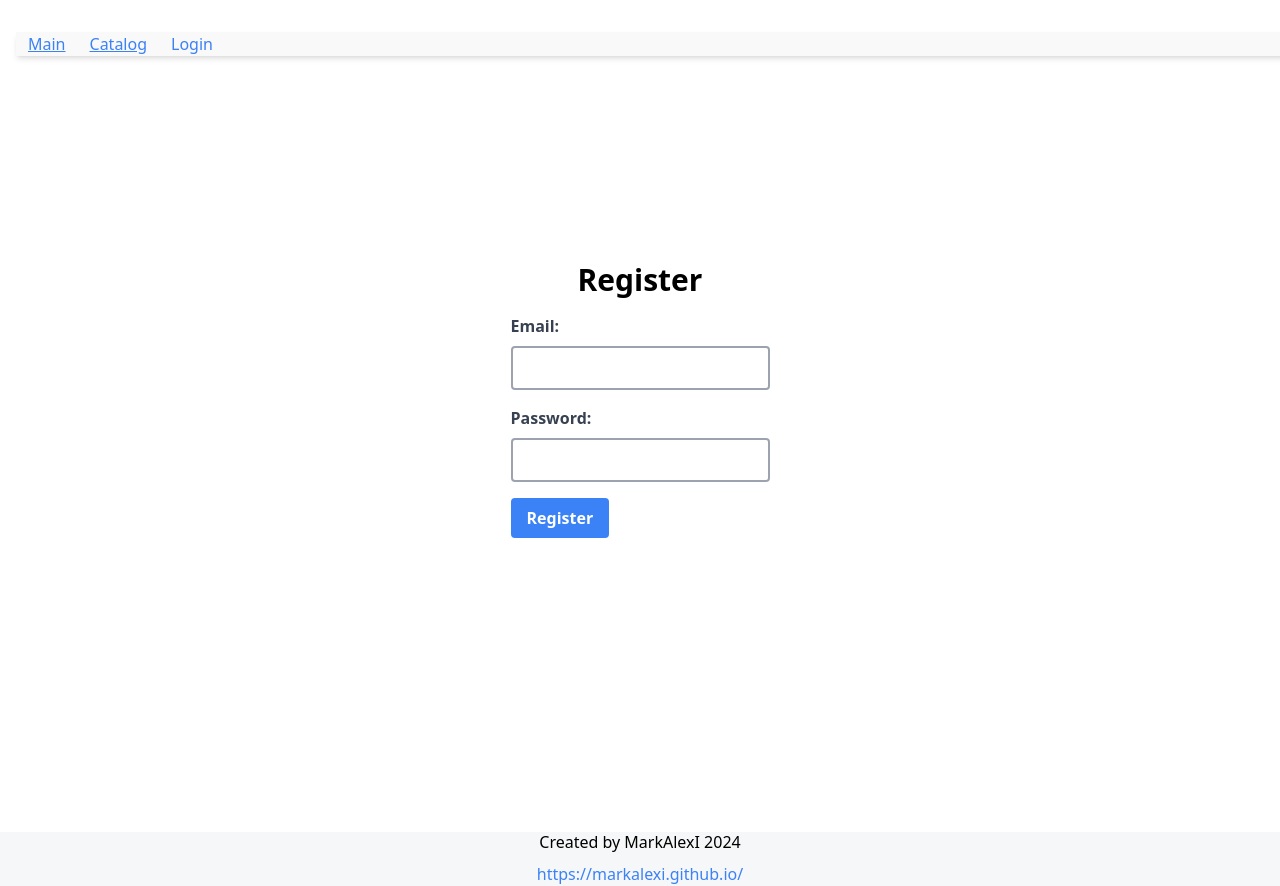
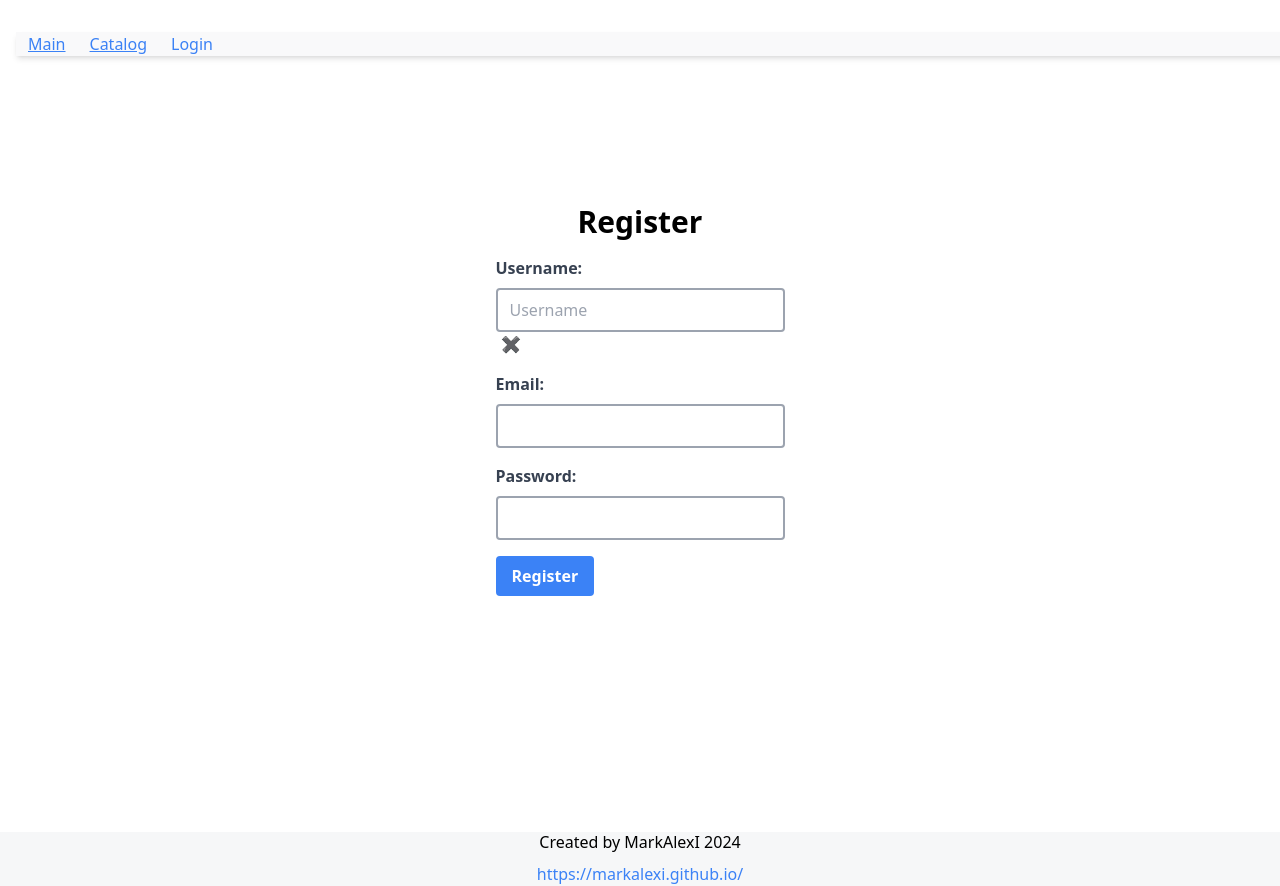
Before and after one commit to MarkAlexI/libraryOnNuxtWithPostgresQL, a Nuxt app: page /register in a window 1280 px wide. Built offline with nearby package versions, Linux system fonts and the light colour scheme.

Commit message:
Minor edits added.

```diff
--- a/layouts/default.vue
+++ b/layouts/default.vue
@@ -1,5 +1,3 @@
-<script lang="ts" setup></script>
-
 <template>
   <div>
     <nav
@@ -7,17 +5,19 @@
     >
       <ul class="flex">
         <li class="mr-6 ml-3">
-          <a href="/" class="text-blue-500 hover:text-gray-800 underline"
-            >Main</a
+          <NuxtLink to="/" class="text-blue-500 hover:text-gray-800 underline"
+            >Main</NuxtLink
           >
         </li>
         <li class="mr-6">
-          <a href="/catalog" class="text-blue-500 hover:text-gray-800 underline"
-            >Catalog</a
+          <NuxtLink to="/catalog" class="text-blue-500 hover:text-gray-800 underline"
+            >Catalog</NuxtLink
           >
         </li>
         <li>
-          <a href="/login" class="text-blue-500 hover:underline">Login</a>
+          <NuxtLink to="/login" class="text-blue-500 hover:underline"
+            >Login</NuxtLink
+          >
         </li>
       </ul>
     </nav>
@@ -36,5 +36,3 @@
     </footer>
   </div>
 </template>
-
-<style scoped></style>
--- a/package.json
+++ b/package.json
@@ -2,7 +2,7 @@
   "name": "libraryOnNuxtWithPostgresQL",
   "author": "markalexi",
   "description": "Mix of Nuxt, Tailwind, VueUse and PostgresQL",
-  "version": "1.26.3",
+  "version": "1.26.4",
   "private": true,
   "type": "module",
   "scripts": {
--- a/pages/register/index.vue
+++ b/pages/register/index.vue
@@ -3,12 +3,27 @@
     <h1 class="text-3xl font-bold mb-4">Register</h1>
     <form @submit.prevent="register">
       <div class="mb-4">
+        <label for="username" class="block text-gray-700 font-bold mb-2">Username:</label>
+        <input
+          type="text"
+          id="username"
+          minlength="4"
+          maxlength="12"
+          required
+          placeholder="Username"
+          pattern="[A-Za-z]{4,12}"
+          v-model="username"
+          class="border-2 border-gray-400 rounded px-3 py-2 w-full"
+        >
+        <span></span>
+      </div>
+      <div class="mb-4">
         <label for="email" class="block text-gray-700 font-bold mb-2">Email:</label>
-        <input type="email" id="email" v-model="email" class="border-2 border-gray-400 rounded px-3 py-2 w-full">
+        <input type="email" id="email" required v-model="email" class="border-2 border-gray-400 rounded px-3 py-2 w-full">
       </div>
       <div class="mb-4">
         <label for="password" class="block text-gray-700 font-bold mb-2">Password:</label>
-        <input type="password" id="password" v-model="password" class="border-2 border-gray-400 rounded px-3 py-2 w-full">
+        <input type="password" id="password" required v-model="password" class="border-2 border-gray-400 rounded px-3 py-2 w-full">
       </div>
       <button type="submit" class="bg-blue-500 hover:bg-blue-700 text-white font-bold py-2 px-4 rounded">Register</button>
     </form>
@@ -19,6 +34,7 @@
 </template>
 
 <script setup lang="ts">
+const username = ref("");
 const email = ref("");
 const password = ref("");
 const registered = ref(false);
@@ -28,6 +44,7 @@ const register = async () => {
     const data = await $fetch("/api/register", {
       method: "POST",
       body: {
+        username: username.value,
         email: email.value,
         password: password.value
       }
@@ -44,3 +61,21 @@ const register = async () => {
   }
 };
 </script>
+
+<style scoped>
+input + span {
+  padding-right: 30px;
+}
+
+input:invalid + span::after {
+  position: absolute;
+  content: "✖";
+  padding-left: 5px;
+}
+
+input:valid + span::after {
+  position: absolute;
+  content: "✓";
+  padding-left: 5px;
+}
+</style>
```
Also changed, not shown: pages/catalog/index.vue (renamed from pages/catalog.vue), 1 other file (tests, documents, lock files or other folders).
